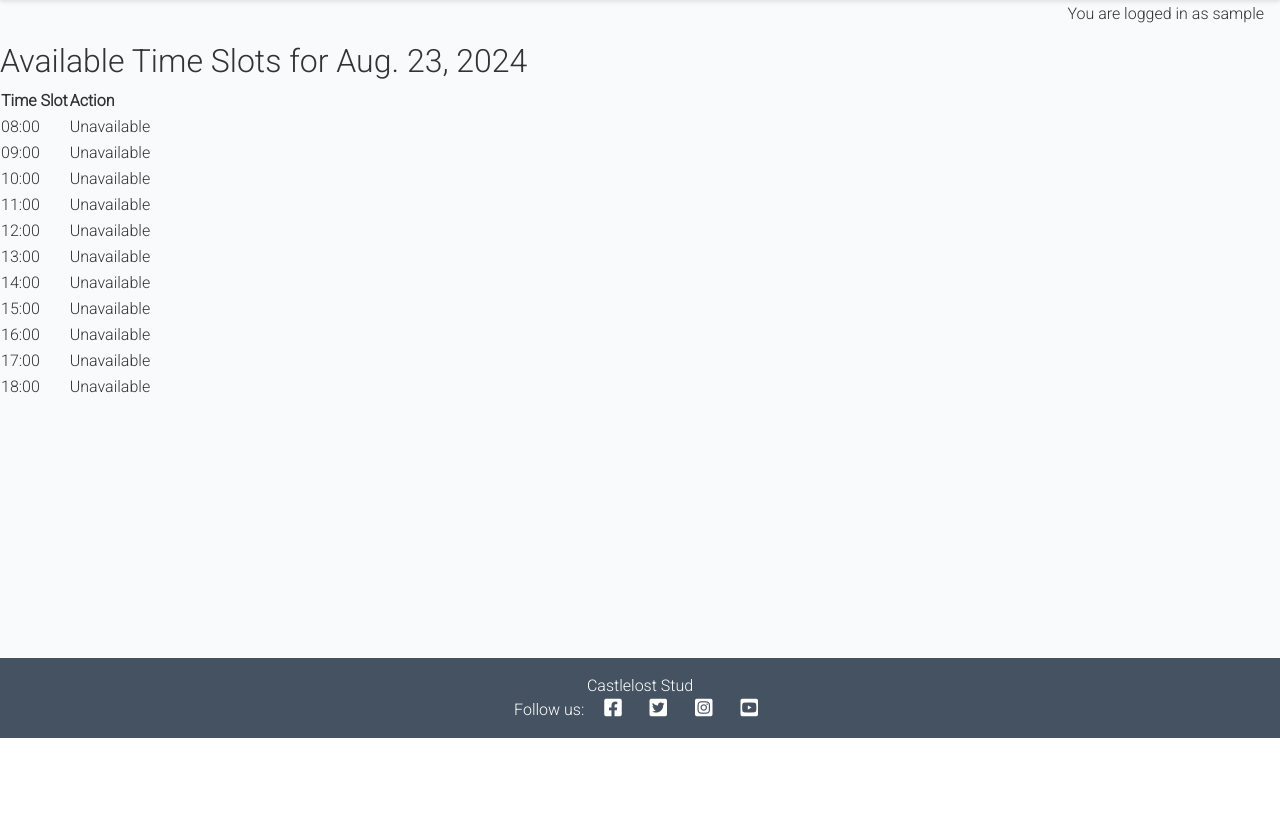
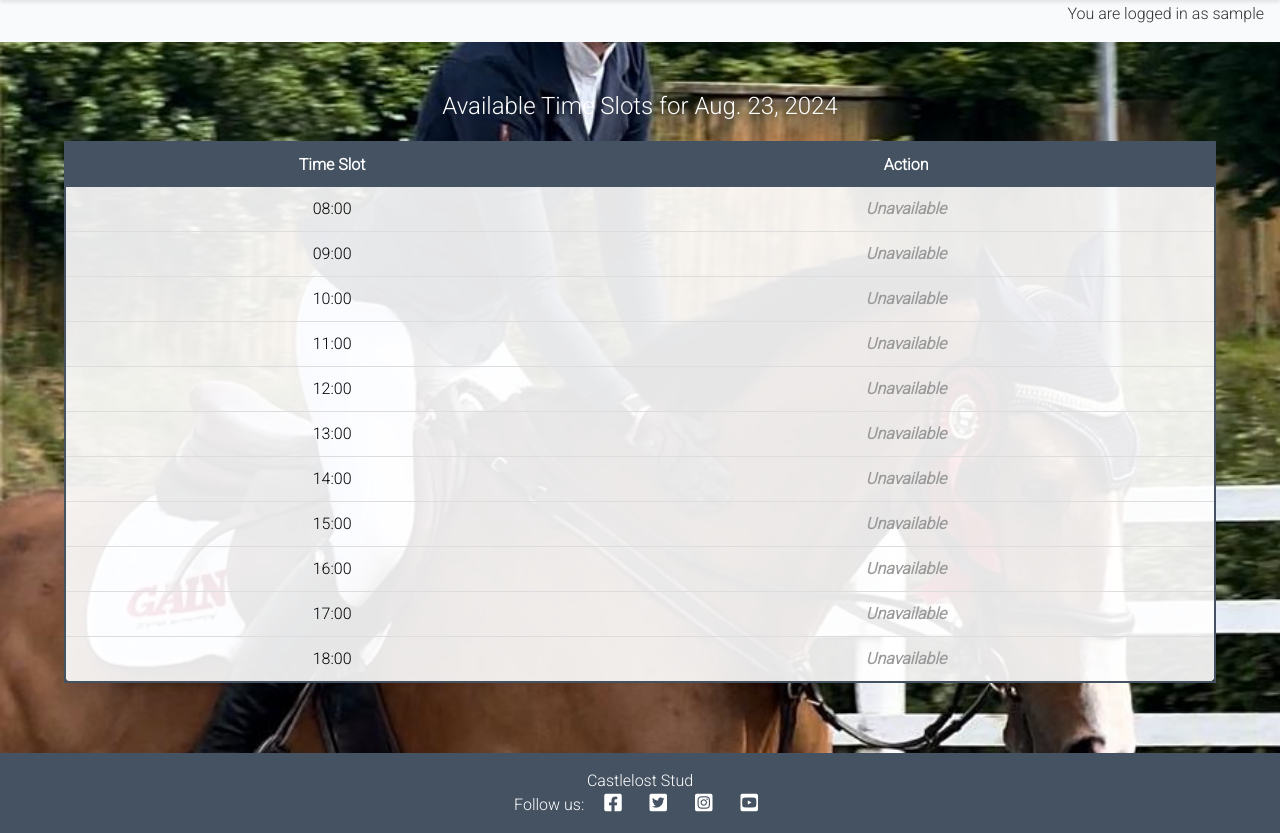
Before and after one commit to Declan444/Castlelost-Stud, a Django app: page /timeslots/23-08-2024/ in a window 1280 px wide. Shown: the part 62-895 px from the top of the page. Before the commit the page ends 800 px from the top, so only its background shows below. Run offline with Django 4.2, Linux system fonts and the light colour scheme; the visitor is signed in with stand-in values (Sample User, id 1); data that the repository does not hold is empty.

Commit message:
style the timeslot page to be inline with the overall site design

```diff
--- a/bookalesson/templates/bookalesson/timeslots.html
+++ b/bookalesson/templates/bookalesson/timeslots.html
@@ -2,9 +2,10 @@
 {% load static %}
 
 {% block content %}
-<h2>Available Time Slots for {{ date }}</h2>
+<div class="timeslot-section">
+    <h2 class="timeslot-head">Available Time Slots for {{ date }}</h2>
 
-<table>
+        <table class="timeslot-table">
             <thead>
                 <tr>
                     <th>Time Slot</th>
@@ -27,5 +28,8 @@
             </tbody>
         </table>
 
+</div>
+
+
 
 {% endblock %}
--- a/static/css/style.css
+++ b/static/css/style.css
@@ -498,3 +498,79 @@ body {
 .about-section .text-end {
     margin-top: 20px;
 }
+
+/* Timeslot Page Specific Styles */
+
+/* Background Image for the Timeslot Section */
+.timeslot-section {
+    background-image: url('/static/images/khal.jpg');
+    background-size: cover;
+    background-position: center;
+    background-repeat: no-repeat;
+    padding: 50px 0;
+    color: #ffffff;
+}
+.timeslot-head {
+    color: white;
+    font-size: 24px;
+    margin-bottom: 20px;
+    text-align: center;
+}
+
+
+/* Timeslot Table Styling */
+.timeslot-table {
+    width: 100%;
+    max-width: 90%;
+    margin: 0 auto 20px auto;
+    background-color: rgba(255, 255, 255, 0.9);
+    padding: 20px;
+    border-radius: 10px;
+    color: black;
+    border: 2px solid #445261;
+    box-sizing: border-box;
+}
+
+.timeslot-table thead th {
+    background-color: #445261;
+    color: #ffffff;
+    padding: 10px;
+    text-align: left;
+    text-align: center;
+}
+
+.timeslot-table tbody td {
+    padding: 10px;
+    border-bottom: 1px solid #ddd;
+    vertical-align: middle;
+    text-align: center;
+}
+
+
+.timeslot-table a {
+    color: #445261;
+    font-weight: bold;
+    padding: 8px 16px;
+    text-decoration: none;
+    border-radius: 20px;
+    font-size: 14px;
+    display: inline-block;
+    text-align: center;
+    transition: background-color 0.3s, color 0.3s ease, border-radius 0.3s ease, padding 0.3s ease;;
+}
+
+
+.timeslot-table a:hover {
+    background-color: #37424f;
+    color: #ffffff;
+    border-radius: 5px;
+    padding: 5px;
+
+}
+
+/* Unavailable Slot Styling */
+.timeslot-table .inactive {
+    color: #999;
+    font-style: italic;
+    font-weight: bold;
+}
```
Lines whose indentation alone changed are shown as unchanged.
